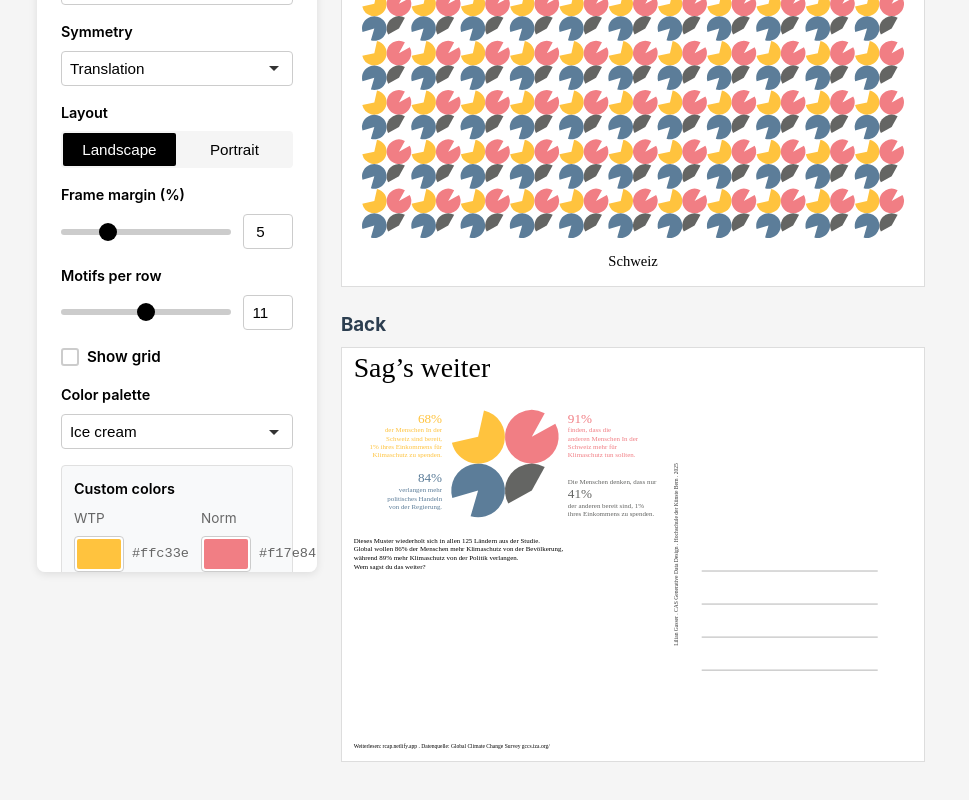
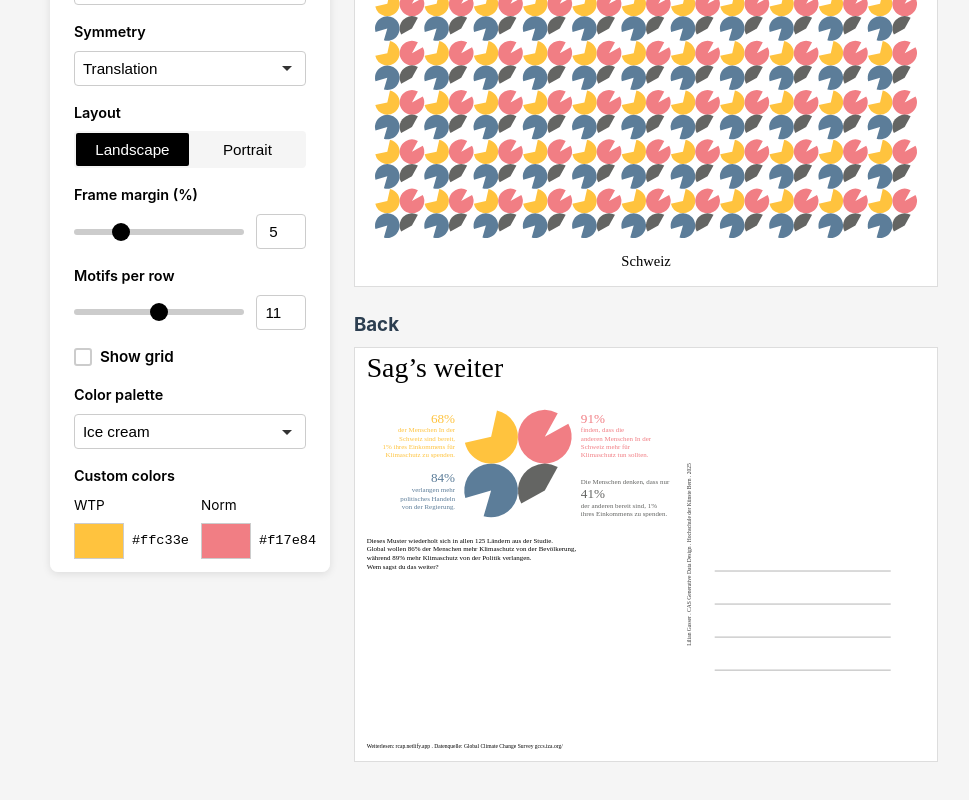
Before and after one commit to LiliGasser/repeatpattern-app, a Vue app: page / in a window 1280 px wide. Shown: the part 336-1136 px from the top of the page, without its empty margins (141-1110 px from the left). Built offline with nearby package versions, Linux system fonts and the light colour scheme; a web font is replaced by a local one; what p5.js-svg would draw is missing.

Commit message:
update color pickers

```diff
--- a/src/App.vue
+++ b/src/App.vue
@@ -46,6 +46,7 @@ import Dashboard from './views/Dashboard.vue'
   --control-font-size: 0.95rem;
   --label-font-size: 0.9rem;
   --label-font-weight: 500;
+  --colorpicker-font-size: 0.85rem;
 }
 
 /* Global styles that apply to the entire app */
--- a/src/assets/controls.css
+++ b/src/assets/controls.css
@@ -246,3 +246,67 @@
 .slider-base:focus::-moz-range-thumb {
   box-shadow: var(--focus-shadow);
 }
+
+/* Color pickers */
+/* ------------- */
+.color-picker-control {
+  display: flex;
+  flex-direction: column;
+  gap: 0.5rem;
+}
+
+.color-label {
+  font-size: var(--colorpicker-font-size);
+  color: var(--text-color);
+}
+
+.color-input-wrapper {
+  display: flex;
+  align-items: center;
+  gap: 0.5rem;
+}
+
+.color-input {
+  width: 50px;
+  height: 36px;
+  border: 1px solid var(--border-color);
+  border-radius: 0px;
+  cursor: pointer;
+  background: var(--background-color-secondary);
+}
+
+.color-input::-webkit-color-swatch-wrapper {
+  padding: 0;
+}
+
+.color-input::-webkit-color-swatch {
+  border: none;
+}
+
+.color-input::-moz-color-swatch {
+  border: none;
+}
+
+.color-input:focus {
+  outline: none;
+  border-color: var(--border-color-focus);
+  box-shadow: var(--focus-shadow);
+}
+
+.color-input:hover {
+  border-color: var(--border-color-hover);
+}
+
+.color-value {
+  font-family: monospace;
+  font-size: var(--colorpicker-font-size);
+  color: var(--text-color);
+  user-select: all;
+}
+
+/* Labels */
+/* ------ */
+.control-label{
+  font-size: var(--control-font-size);
+  color: var(--text-color);
+}
--- a/src/components/ControlPanel.vue
+++ b/src/components/ControlPanel.vue
@@ -1,7 +1,7 @@
 <template>
   <div class="control-panel">
     <div class="control-group">
-      <label>Country</label>
+      <label class="control-label">Country</label>
       <CountrySelector
         :model-value="country"
         @update:model-value="$emit('update:country', $event)"
@@ -10,7 +10,7 @@
     </div>
 
     <div class="control-group">
-      <label>Motif</label>
+      <label class="control-label">Motif</label>
       <MotifSelector
         :model-value="motif"
         @update:model-value="$emit('update:motif', $event)"
@@ -18,7 +18,7 @@
     </div>
 
     <div class="control-group">
-      <label>Symmetry</label>
+      <label class="control-label">Symmetry</label>
       <SymmetrySelector
         :model-value="symmetry"
         @update:model-value="$emit('update:symmetry', $event)"
@@ -26,7 +26,7 @@
     </div>
 
     <div class="control-group">
-      <label>Layout</label>
+      <label class="control-label">Layout</label>
       <LayoutSelector
         :model-value="layout"
         @update:model-value="$emit('update:layout', $event)"
@@ -34,7 +34,7 @@
     </div>
 
     <div class="control-group">
-      <label>Frame margin (%)</label>
+      <label class="control-label">Frame margin (%)</label>
       <FrameMarginSlider
         :model-value="frameMargin"
         @update:model-value="$emit('update:frameMargin', $event)"
@@ -42,7 +42,7 @@
     </div>
 
     <div class="control-group">
-      <label>Motifs per row</label>
+      <label class="control-label">Motifs per row</label>
       <MotifsPerRowInput
         :model-value="motifsPerRow"
         @update:model-value="$emit('update:motifsPerRow', $event)"
@@ -57,7 +57,7 @@
     </div>
 
     <div class="control-group">
-      <label>Color palette</label>
+      <label class="control-label">Color palette</label>
       <PaletteSelector
         :model-value="palette"
         @update:model-value="$emit('update:palette', $event)"
@@ -65,8 +65,9 @@
     </div>
 
     <!-- Individual Color Controls -->
-    <div class="control-group colors-group">
-      <label>Custom colors</label>
+    <div class="control-group">
+      <label class="control-label">Custom colors</label>
+      <div colors-group>
         <div class="color-grid">
           <ColorPicker
             label="WTP"
@@ -90,10 +91,11 @@
           />
         </div>
       </div>
+    </div>
     <p>WTP: Willingness to participate</p>
 
     <div class="control-group">
-      <label>Title font</label>
+      <label class="control-label">Title font</label>
       <FontSelector
         :model-value="titleFont"
         @update:model-value="$emit('update:titleFont', $event)"
@@ -102,7 +104,7 @@
     </div>
 
     <div class="control-group">
-      <label>Main font</label>
+      <label class="control-label">Main font</label>
       <FontSelector
         :model-value="mainFont"
         @update:model-value="$emit('update:mainFont', $event)"
@@ -181,13 +183,13 @@ function handleColorChange(key, value) {
 
 .control-group label {
   font-weight: 600;
-  font-size: 0.9rem;
+  font-size: var(--label-font-size);
 }
 
 .colors-group {
   padding: 0.75rem;
-  background-color: #f8f9fa;
-  border-radius: 4px;
+  background-color: var(--background-color-secondary);
+  border-radius: var(--border-radius-sm);
   border: 1px solid #e0e0e0;
 }
 
--- a/src/components/controls/ColorPicker.vue
+++ b/src/components/controls/ColorPicker.vue
@@ -23,61 +23,4 @@ defineEmits(['update:modelValue'])
 </script>
 
 <style scoped>
-.color-picker-control {
-  display: flex;
-  flex-direction: column;
-  gap: 0.5rem;
-}
-
-.color-label {
-  font-size: 0.85rem;
-  color: #666;
-}
-
-.color-input-wrapper {
-  display: flex;
-  align-items: center;
-  gap: 0.5rem;
-}
-
-.color-input {
-  width: 50px;
-  height: 36px;
-  border: 1px solid #ccc;
-  border-radius: 4px;
-  cursor: pointer;
-  padding: 2px;
-  background: white;
-}
-
-.color-input::-webkit-color-swatch-wrapper {
-  padding: 0;
-}
-
-.color-input::-webkit-color-swatch {
-  border: none;
-  border-radius: 2px;
-}
-
-.color-input::-moz-color-swatch {
-  border: none;
-  border-radius: 2px;
-}
-
-.color-input:focus {
-  outline: none;
-  border-color: #0066ff;
-  box-shadow: 0 0 0 3px rgba(0, 102, 255, 0.1);
-}
-
-.color-input:hover {
-  border-color: #0066ff;
-}
-
-.color-value {
-  font-family: monospace;
-  font-size: 0.85rem;
-  color: #666;
-  user-select: all;
-}
 </style>
```
Lines whose indentation alone changed are shown as unchanged.
